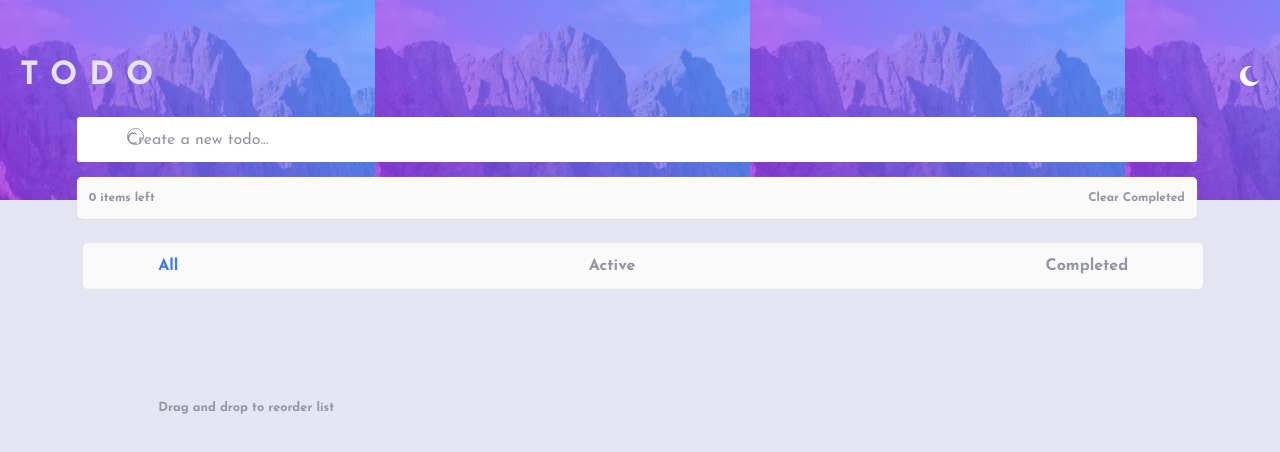
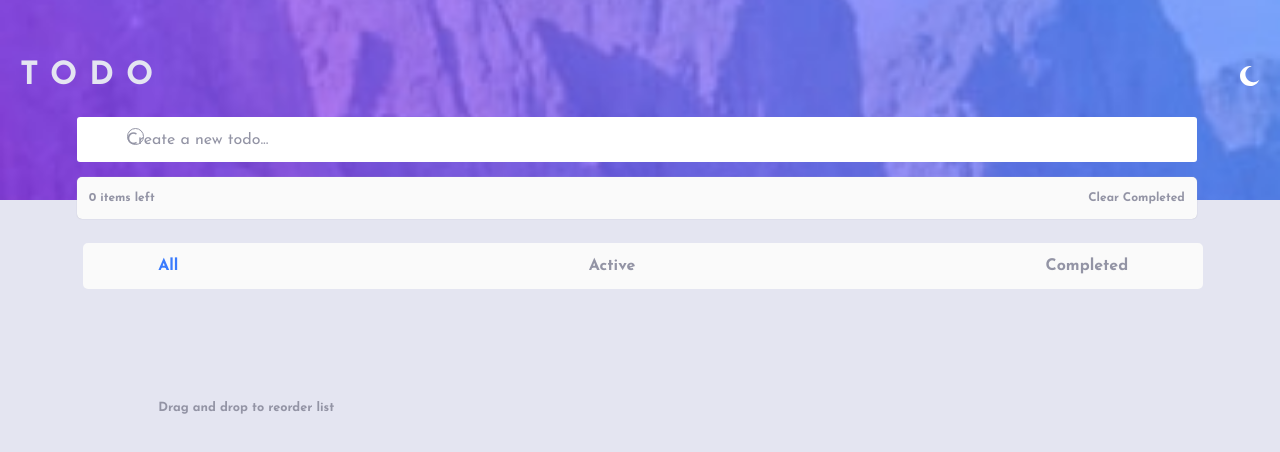
Before and after one commit to CodeEnthusiast09/ToDo-App, a React (Create React App) app: page / in a window 1280 px wide. Shown: the top 452 px of the page. Built offline with nearby package versions, Linux system fonts and the light colour scheme.

Commit message:
third commit

```diff
--- a/src/components/Hero.js
+++ b/src/components/Hero.js
@@ -4,6 +4,9 @@ export default function Hero() {
   const [todos, setTodos] = useState([]);
   const [isDarkMode, setIsDarkMode] = useState(false);
   const [newTodo, setNewTodo] = useState("");
+  const [lightModeImageSrc, setLightModeImageSrc] = useState(
+    "/assets/bg-mobile-light.jpg"
+  );
 
   const handleCheckboxChange = (id) => {
     const updatedTodos = todos.map((todo) =>
@@ -30,12 +33,10 @@ export default function Hero() {
       color: isDarkMode ? "var(--DarkGrayishBlue)" : "var(--DarkGrayishBlue)",
     };
 
-    const headerStyle = {
-      backgroundImage: updatedIsDarkMode
-        ? "url('/assets/bg-mobile-dark.jpg')"
-        : "url('/assets/bg-mobile-light.jpg')",
-      height: updatedIsDarkMode ? "200px" : "200px",
-    };
+    const newLightModeImageSrc = isDarkMode
+      ? "/assets/bg-mobile-dark.jpg"
+      : "/assets/bg-mobile-light.jpg";
+    setLightModeImageSrc(newLightModeImageSrc);
 
     const inputStyle = {
       backgroundColor: updatedIsDarkMode ? "hsl(235, 24%, 19%)" : "white",
@@ -60,11 +61,6 @@ export default function Hero() {
 
     document.getElementById("list-container").style.color =
       listContainerStyle.color;
-
-    document.getElementById("header").style.backgroundImage =
-      headerStyle.backgroundImage;
-
-    document.getElementById("header").style.height = headerStyle.height;
 
     document.getElementById("input").style.backgroundColor =
       inputStyle.backgroundColor;
@@ -115,6 +111,11 @@ export default function Hero() {
   return (
     <div className={`container ${!isDarkMode ? "light-mode" : "dark-mode"}`}>
       <header id="header">
+        <img
+          id="light_mode_img"
+          src="/assets/bg-mobile-light.jpg"
+          alt={!isDarkMode ? "light_mode" : "dark_mode"}
+        />
         <div id="head">
           <h1>TODO</h1>
           <img
--- a/src/style.css
+++ b/src/style.css
@@ -28,8 +28,16 @@ body {
 }
 
 header {
-  background-image: url("/public/assets/bg-mobile-light.jpg");
+  /* background-image: url("/public/assets/bg-mobile-light.jpg"); */
   height: 200px;
+}
+
+header > img {
+  width: 100%;
+  height: 200px;
+  position: absolute;
+  z-index: -1;
+  object-fit: cover;
 }
 
 #head {
```
